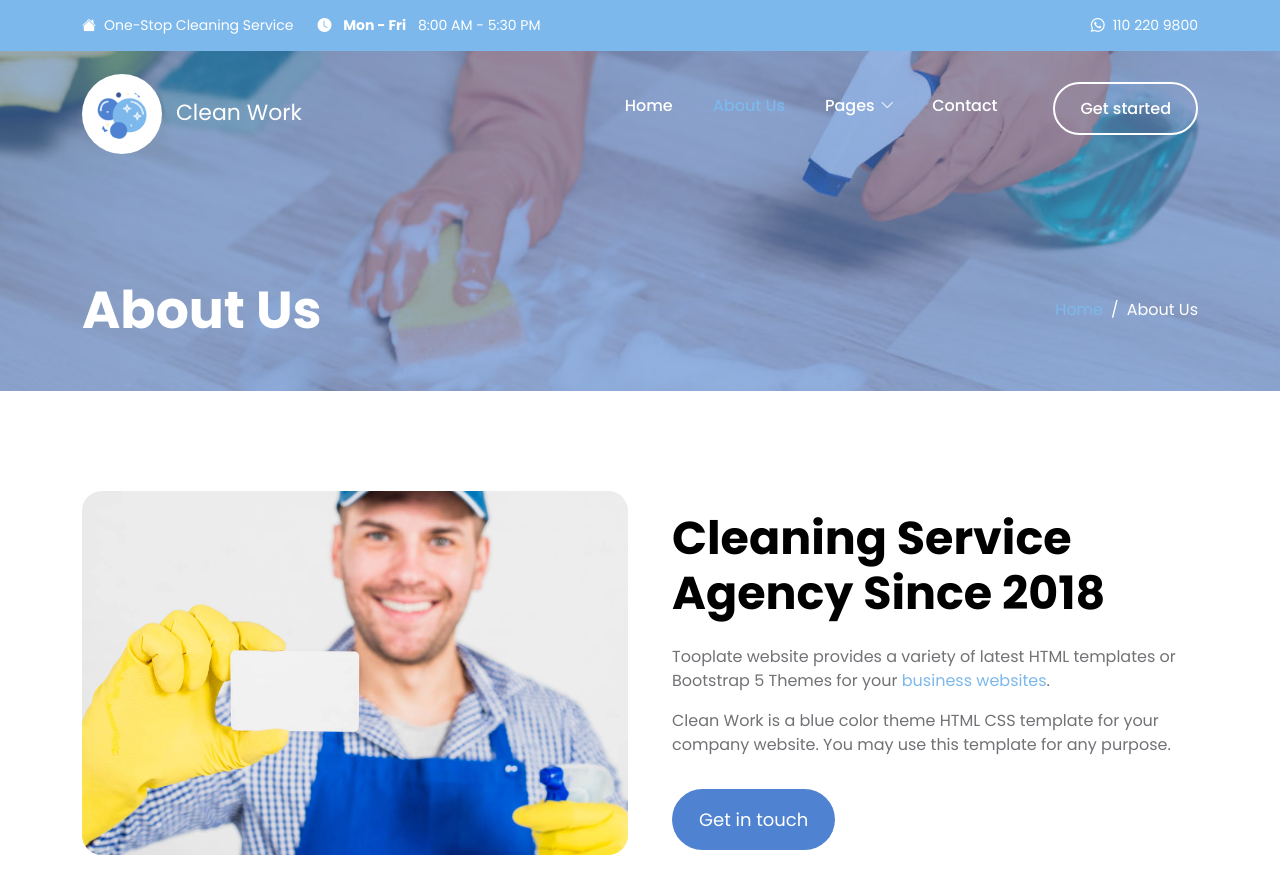
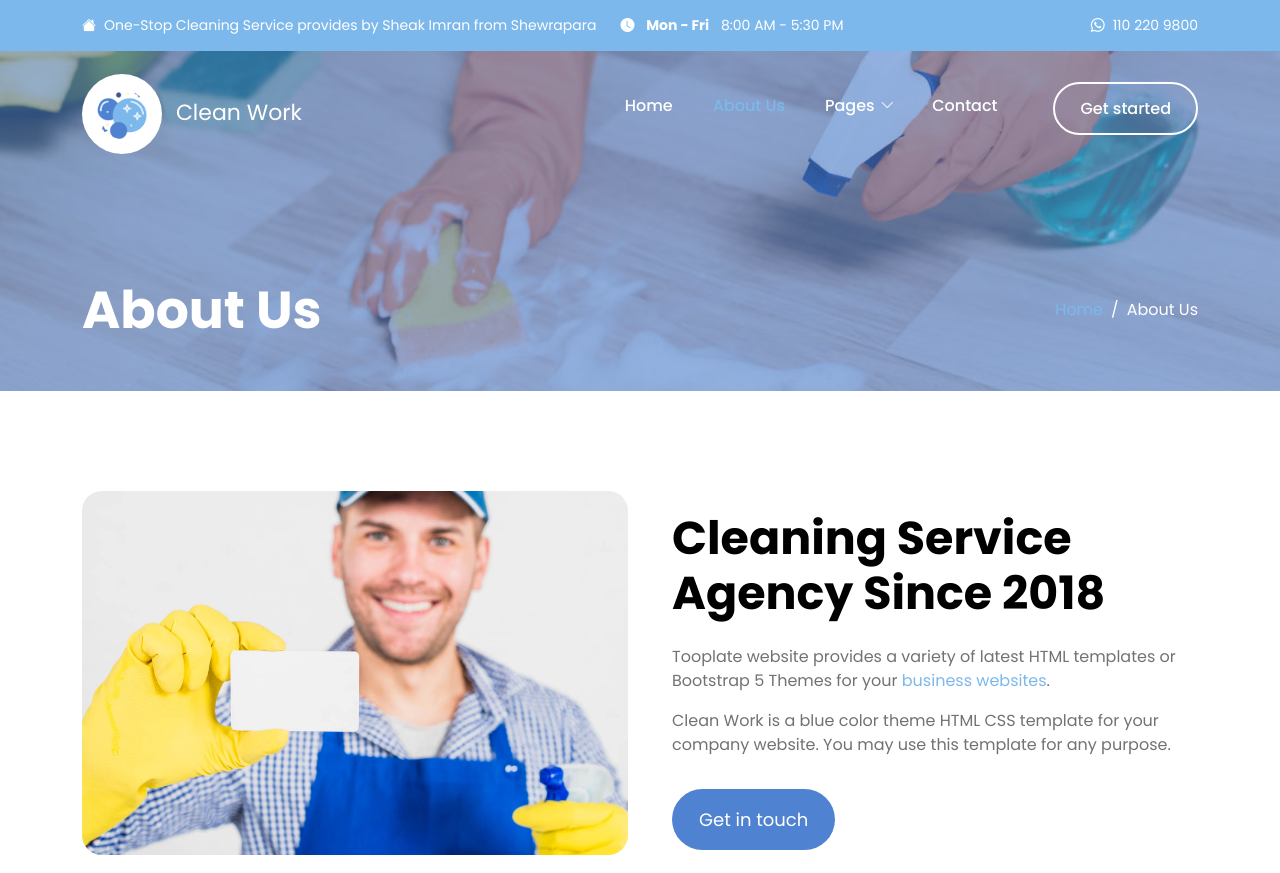
Before and after one commit to subrotosharma/fileupload, a plain HTML site: page about.html in a window 1280 px wide. Shown: the top 873 px of the page. Drawn offline with Linux system fonts and the light colour scheme.

Commit message:
Update about.html
some content change from about.html

```diff
--- a/about.html
+++ b/about.html
@@ -7,7 +7,7 @@
         <meta name="description" content="">
         <meta name="author" content="">
 
-        <title>About Us | Bootstrap 5 Theme</title>
+        <title>About Us | Bootstrap 5 Theme created by sheak imran</title>
 
         <!-- CSS FILES -->
         <link rel="preconnect" href="https://fonts.googleapis.com">
@@ -41,7 +41,7 @@ Free Bootstrap 5 HTML Template
                     <div class="col-lg-12 col-12 d-flex flex-wrap">
                         <p class="d-flex me-4 mb-0">
                             <i class="bi-house-fill me-2"></i>
-                            One-Stop Cleaning Service
+                            One-Stop Cleaning Service provides by Sheak Imran from Shewrapara
                         </p>
 
                         <p class="d-flex d-lg-block d-md-block d-none me-4 mb-0">
```
